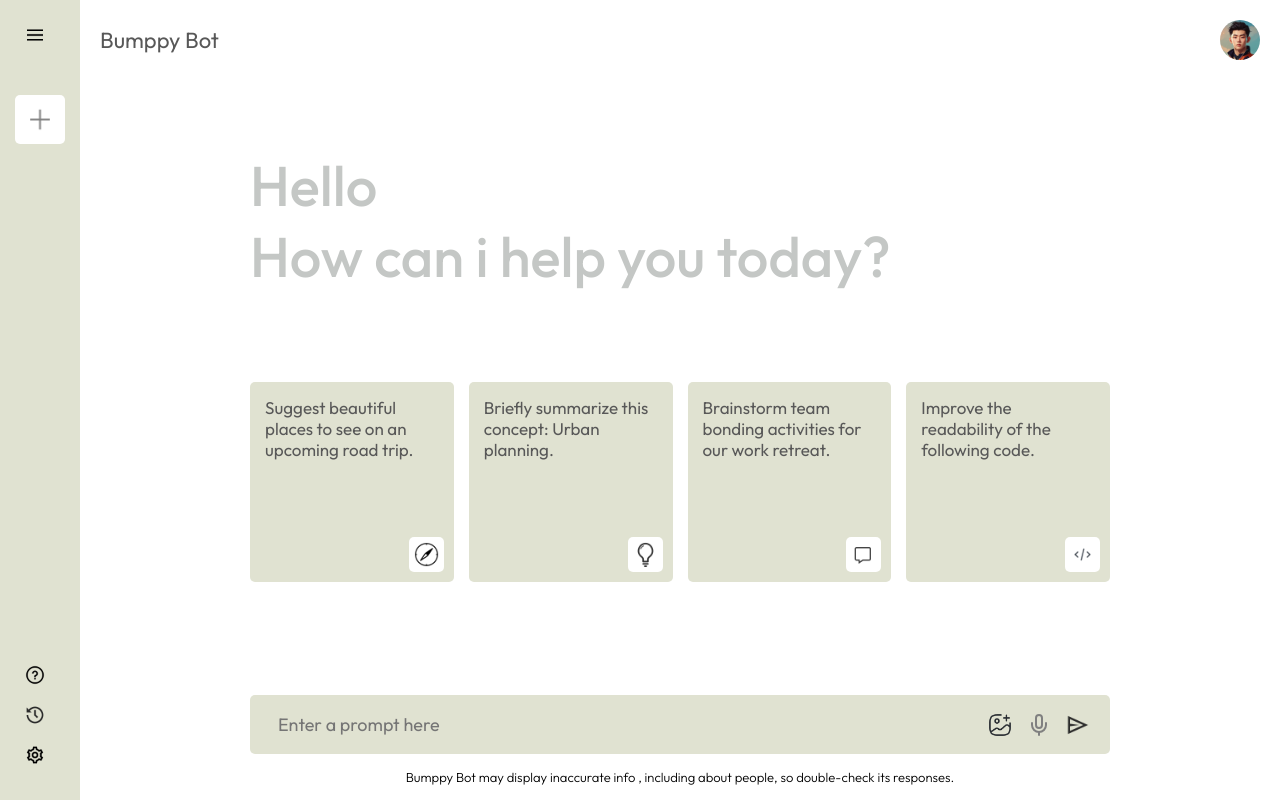
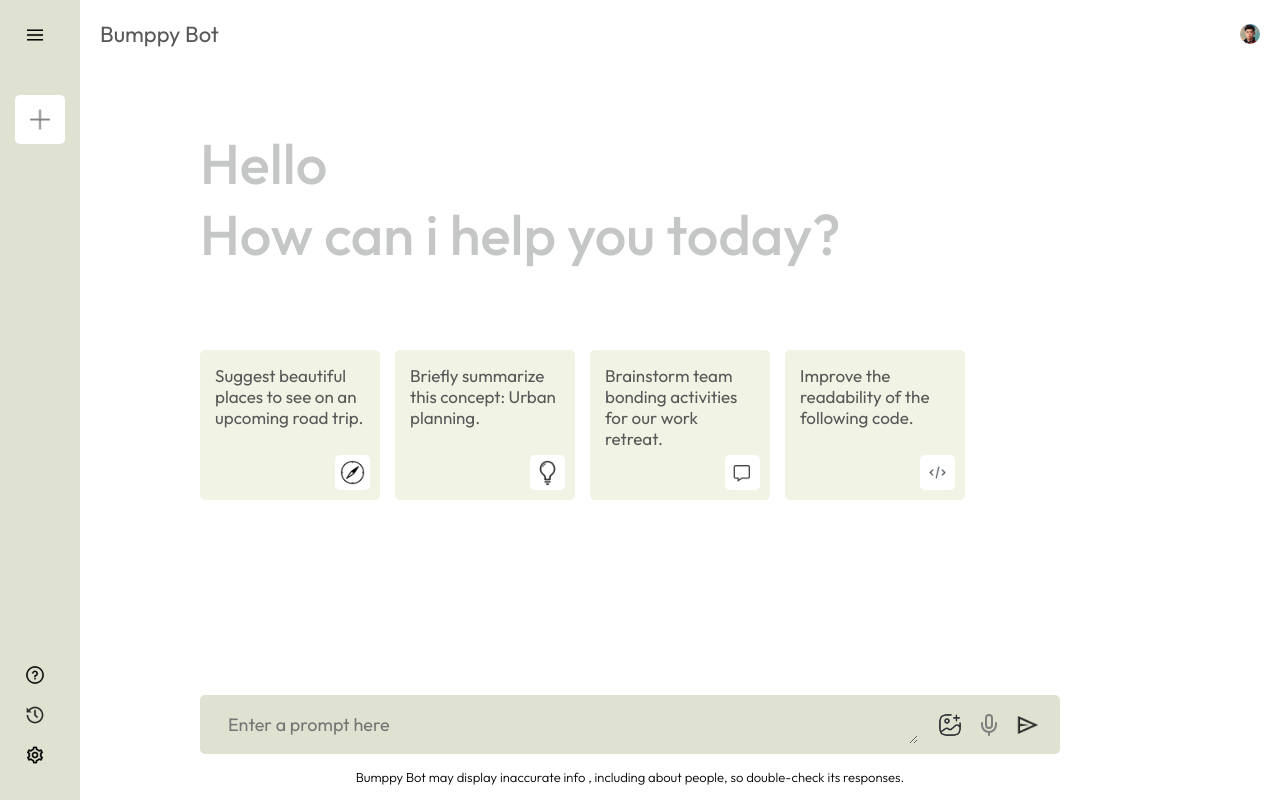
Before and after one commit to NiyatiGarg/Chatbot-N, a React (Vite) app: page / in a window 1280 px wide. Built offline with nearby package versions, Linux system fonts and the light colour scheme.

Commit message:
enhancing input functionalities

```diff
--- a/src/components/Main/Main.css
+++ b/src/components/Main/Main.css
@@ -3,6 +3,7 @@
     min-height: 100vh;
     padding-bottom: 15vh;
     position: relative;
+
 }
 
 .main .nav {
@@ -15,18 +16,18 @@
 }
 
 .main .nav img {
-    width: 40px;
+    width: 20px;
     border-radius: 50%;
 
 }
 
 .main-container {
-    max-width: 900px;
+    max-width: 1000px;
     margin: auto;
 }
 
 .main .greet {
-    margin: 50px 0px;
+    margin: 40px 0px;
     font-size: 56px;
     color: #c4c7c5;
     font-weight: 500;
@@ -47,9 +48,9 @@
 }
 
 .main .card {
-    height: 200px;
+    height: 150px;
     padding: 15px;
-    background-color: #e0e2d1;
+    background-color: #f1f3e5;
     border-radius: 5px;
     position: relative;
     cursor: pointer;
@@ -101,7 +102,7 @@
     cursor: pointer;
 }
 
-.search-box input {
+.search-box textarea {
     flex: 1;
     background: transparent;
     border: none;
@@ -126,13 +127,14 @@
 .result {
     padding: 0px 5%;
     max-height: 70vh;
-    overflow-y: scroll;
+    display: flex;
+    flex-direction: column;
+    overflow-x: scroll;
 }
 
 .result::-webkit-scrollbar {
     display: none;
 }
-
 
 .result-title {
     margin: 40px 0px;
@@ -142,62 +144,60 @@
     gap: 20px;
 }
 
-.result-title p{
+.result-title p {
     border-radius: 10px;
     border-top-right-radius: 0;
     padding: 10px 20px;
     background-color: #e0e2d1;
 }
 
-.result img{
+.result img {
     width: 40px;
     border-radius: 5px;
 }
 
-.result-data{
+.result-data {
     display: flex;
     align-items: start;
     gap: 20px;
-    /* padding: 1rem; */
+}
 
 
-}
-
-.loader{
+.loader {
     width: 100%;
     display: flex;
     flex-direction: column;
     gap: 10px;
 }
 
-.loader hr{
+.loader hr {
     border-radius: 5px;
     border: none;
     background-color: #f6f7f8;
     background: linear-gradient(to right, #9ed7ff, #ffffff, #9ed7ff);
     background-size: 800px 50px;
     height: 20px;
-    animation: loader 3s infinite linear ;
+    animation: loader 3s infinite linear;
 }
 
-@keyframes loader{
-    0%{
+@keyframes loader {
+    0% {
         background-position: -800px;
     }
-    100%{
-         background-position: 800px 0px;
+
+    100% {
+        background-position: 800px 0px;
     }
 }
 
-
-/* AI response formatting */
-
-.result-data p{
+.result-data p {
     font-weight: 300;
     line-height: 1.8;
+    /* width: 50vw; */
+
 }
 
-.response-header{
+.response-header {
     display: flex;
     justify-content: flex-end;
     align-items: top;
@@ -205,7 +205,7 @@
     justify-content: center;
 }
 
-.response-header button{
+.response-header button {
     display: flex;
     border: none;
     color: grey;
@@ -213,28 +213,33 @@
 }
 
 .response-content {
-  flex: 1;
-  font-size: 1rem;
-  line-height: 1.6;
-  color: #333;
-  border-radius: 10px;
-
+    font-size: 1rem;
+    line-height: 1.8;
+    color: #333;
+    display: flex;
+    flex-direction: column;
+    background-color: #E4EAEF;
+    padding: 2rem;
+    width: 50vw;
+    box-sizing: border-box;
+    word-wrap: break-word;
+    white-space: normal;
+    overflow: hidden;
+    border-radius: 10px;
+    border-top-left-radius: 0;
 }
-
 
 .response-content pre {
     background-color: rgb(7, 3, 3);
     color: rgb(255, 255, 255);
     justify-content: space-between;
-    border-top-left-radius: 0rem;
     padding: 1rem;
-}
-
-.response-content p {
-    margin-top: -1.5rem;
+    margin-bottom: 2rem;
+    width: 45vw;
+    overflow-x: scroll;
 
 }
 
-.formatted-response{
+.formatted-response {
     padding: 2rem;
 }
--- a/src/components/Main/Main.jsx
+++ b/src/components/Main/Main.jsx
@@ -17,10 +17,10 @@ import { Context } from "../../context/Context";
 import botIcon from "../../assets/chat_bot_icon.png";
 
 import { RiFileCopyLine } from "react-icons/ri";
-import { ToastContainer, toast } from 'react-toastify';
-import 'react-toastify/dist/ReactToastify.css';
+import { ToastContainer, toast } from "react-toastify";
+import "react-toastify/dist/ReactToastify.css";
 
-import MicFeature from '../../components/Mic';
+import MicFeature from "../../components/Mic";
 
 function Main() {
   const {
@@ -42,14 +42,14 @@ function Main() {
 
   const copyResponse = () => {
     navigator.clipboard.writeText(resultData);
-    toast.success("Response copied to clipboard!", {
-      position: "top-right",  // position can be customized
-      autoClose: 2000,        // duration the toast stays (in milliseconds)
-      hideProgressBar: true,  // hides progress bar (optional)
-      closeOnClick: true,     // closes the toast when clicked (optional)
-      pauseOnHover: false,    // prevents pause on hover (optional)
-      draggable: false,       // disables dragging the toast (optional)
-      progress: undefined,    // can be used to control progress bar (optional)
+    toast.success("Copied to clipboard!", {
+      position: "top-right", // position can be customized
+      autoClose: 2000, // duration the toast stays (in milliseconds)
+      hideProgressBar: true, // hides progress bar (optional)
+      closeOnClick: true, // closes the toast when clicked (optional)
+      pauseOnHover: false, // prevents pause on hover (optional)
+      draggable: false, // disables dragging the toast (optional)
+      progress: undefined, // can be used to control progress bar (optional)
     });
   };
 
@@ -62,6 +62,8 @@ function Main() {
       <div className="main-container">
         {!showResult ? (
           <>
+            {!input == "" ? null : (
+              <>
                 <div className="greet">
                   <p>
                     <span>Hello</span>
@@ -70,7 +72,9 @@ function Main() {
                 </div>
                 <div className="cards">
                   <div className="card">
-                <p>Suggest beautiful places to see on an upcoming road trip.</p>
+                    <p>
+                      Suggest beautiful places to see on an upcoming road trip.
+                    </p>
                     <img src={compassIcon} alt="" />
                   </div>
                   <div className="card">
@@ -78,7 +82,9 @@ function Main() {
                     <img src={bulbIcon} alt="" />
                   </div>
                   <div className="card">
-                <p>Brainstorm team bonding activities for our work retreat.</p>
+                    <p>
+                      Brainstorm team bonding activities for our work retreat.
+                    </p>
                     <img src={messageIcon} alt="" />
                   </div>
                   <div className="card">
@@ -86,6 +92,8 @@ function Main() {
                     <img src={codeIcon} alt="" />
                   </div>
                 </div>
+              </>
+            )}
           </>
         ) : (
           <div className="result">
@@ -101,27 +109,15 @@ function Main() {
                   <hr />
                 </div>
               ) : (
-                <div
-                  className="response-content">
-
-                    <pre
-                    style={{
-                      whiteSpace: "pre-wrap",
-                      wordWrap: "break-word",
-                      background: "#f8f9fa",
-                      padding: "1rem",
-                      cursor: "text",
-                      color: 'black',
-                      display: 'flex',
-                    }}
-                  >
-
-                    <ReactMarkdown className='formatted-response' remarkPlugins={[remarkGfm]}>
+                <>
+                  <div className="response-content">
+                    <ReactMarkdown remarkPlugins={[remarkGfm]}>
                       {resultData}
                     </ReactMarkdown>
+                  </div>
                   <div className="response-header ">
                     <button
-                    title="copy response"
+                      title="copy"
                       onClick={copyResponse}
                       className="copy-button"
                     >
@@ -129,8 +125,7 @@ function Main() {
                     </button>
                     <ToastContainer />
                   </div>
-                  </pre>
-                </div>
+                </>
               )}
             </div>
           </div>
@@ -138,21 +133,28 @@ function Main() {
 
         <div className="main-bottom">
           <div className="search-box">
-            <input
+            <textarea
               onChange={(e) => setInput(e.target.value)}
               value={input}
               type="text"
               placeholder="Enter a prompt here"
+              rows={1}
               onKeyDown={(e) => {
-                if (e.key === "Enter") {
+                if (e.key === "Enter" && !e.shiftKey) {
                   e.preventDefault();
                   handleSend();
                 }
               }}
+              onInput={(e) => {
+                // Dynamically adjust height
+                e.target.style.height = "auto"; // Reset height to calculate correctly
+                e.target.style.height = `${e.target.scrollHeight}px`; // Set height to match content
+                e.target.style.maxHeight = "30vh";
+              }}
             />
             <div>
               <img src={galleryIcon} alt="" />
-              <MicFeature handleSendFunction={handleSend}/>
+              <MicFeature handleSendFunction={handleSend} />
               <img onClick={handleSend} src={send} alt="" />
             </div>
           </div>
--- a/src/context/Context.jsx
+++ b/src/context/Context.jsx
@@ -34,6 +34,7 @@ const ContextProvider = (props) => {
     setLoading(false);
     console.log(loading);
     setShowResult(false);
+    setInput("");
     console.log(showResult);
   }
 
```
Lines whose indentation alone changed are shown as unchanged.
